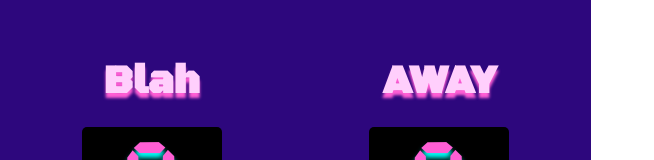
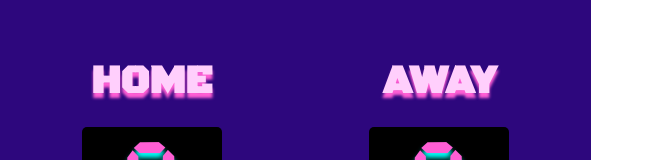
Before and after one commit to arielkasz/AK_OverwatchScoreboard, a website built with Vite: page index.html in a window 1280 px wide. Shown: the top 160 px of the page, without its empty margins (0-654 px from the left). Built offline with nearby package versions, Linux system fonts and the light colour scheme; a web font is replaced by a local one.

Commit message:
Ok back to OG name

```diff
--- a/index.html
+++ b/index.html
@@ -9,7 +9,7 @@
     <body>
         <div class="container">
             <div>
-                <h3 class="competitor" id="comp-home">Blah</h3>
+                <h3 class="competitor" id="comp-home">HOME</h3>
                 <h1 class="score" id="score-home">0</h1>
                 <div>
                     <button class="add" onclick="victoryHome()">Victory!</button>
```
